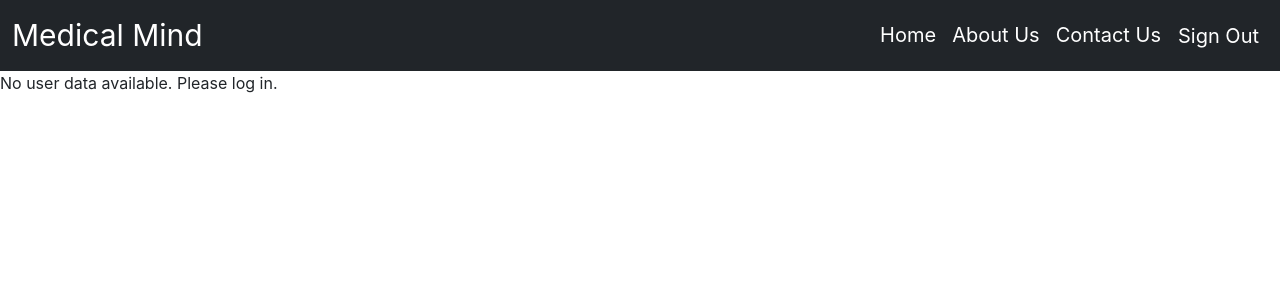
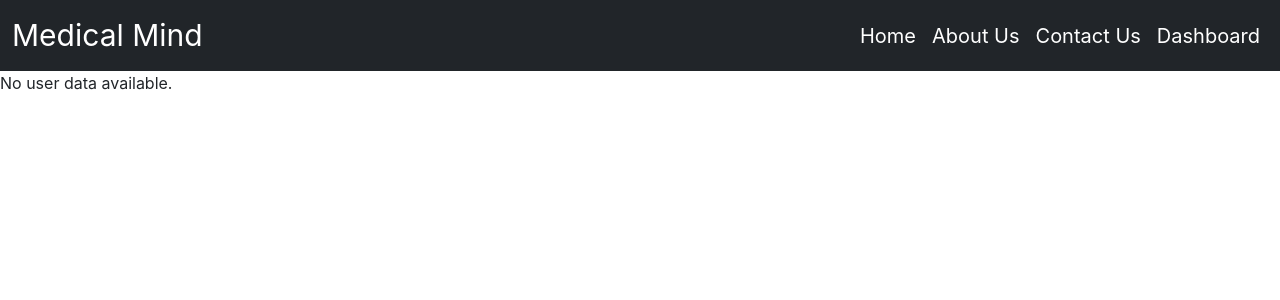
Before and after one commit to Talha-542/Medical-Mind, a React (Create React App) app: page /dashboard in a window 1280 px wide. Shown: the top 300 px of the page. Built offline with nearby package versions, Linux system fonts and the light colour scheme; no server answers; the database is empty; sample sign-in values are in the browser's storage.

Commit message:
Dashboard Access

```diff
--- a/src/components/Dashboard/Dashboard.js
+++ b/src/components/Dashboard/Dashboard.js
@@ -1,44 +1,69 @@
-import React from 'react';
-import { useLocation, useNavigate } from 'react-router-dom';
-import {  signOut } from 'firebase/auth';
-import { auth } from '../../firebaseConfig';
+import React, { useState, useEffect } from 'react';
+import { useNavigate } from 'react-router-dom';
+import { auth, db } from '../../firebaseConfig'; // Import Firestore
+import { signOut, onAuthStateChanged } from 'firebase/auth';
+import { doc, getDoc } from 'firebase/firestore'; // Import Firestore methods
 import styles from './Dashboard.module.css';
 
 export default function Dashboard() {
-  const location = useLocation();
+  const [userData, setUserData] = useState(null);
+  const [loading, setLoading] = useState(true);
   const navigate = useNavigate();
-  const { userData } = location.state || {};
 
-  if (!userData) {
-    return <p>No user data available. Please log in.</p>;
-  }
+  useEffect(() => {
+    const unsubscribe = onAuthStateChanged(auth, async (user) => {
+      if (user) {
+        try {
+          // Fetch additional user data from Firestore
+          const userDocRef = doc(db, 'users', user.uid); // Fetch doc by UID
+          const userDoc = await getDoc(userDocRef);
+
+          if (userDoc.exists()) {
+            setUserData(userDoc.data()); // Set the additional user data
+          } else {
+            console.error('No such user document!');
+          }
+        } catch (error) {
+          console.error('Error fetching user data:', error);
+        } finally {
+          setLoading(false); // Stop loading once data is fetched
+        }
+      } else {
+        navigate('/sign-in'); // Redirect to sign-in if not authenticated
+      }
+    });
+
+    return () => unsubscribe();
+  }, [navigate]);
 
   const handleSignOut = async () => {
     try {
       await signOut(auth);
       navigate('/sign-in');
     } catch (error) {
-      console.error('Error signing out: ', error);
+      console.error('Error signing out:', error);
     }
   };
 
+  if (loading) {
+    return <p>Loading user data...</p>;
+  }
+
+  if (!userData) {
+    return <p>No user data available.</p>;
+  }
+
   return (
     <div className={styles.dashboardContainer}>
-
       <div className={styles.sidebar}>
         <h2>Dashboard</h2>
         <ul>
           <li>Profile</li>
           <li>Settings</li>
-          <li> Notifications</li>
-          <li>
-            <button className={styles.logoutButton} onClick={handleSignOut}>
-              Logout
-            </button>
-          </li>
+          <li>Notifications</li>
+          <li onClick={handleSignOut}>Logout</li>
         </ul>
       </div>
-
       <div className={styles.mainContent}>
         <h1>Welcome, {userData.firstName} {userData.lastName}</h1>
         <div className={styles.userInfo}>
--- a/src/components/Header/Header.js
+++ b/src/components/Header/Header.js
@@ -9,9 +9,9 @@ export default function Header() {
     const navigate = useNavigate();
 
     useEffect(() => {
-        const unsubscribe = onAuthStateChanged(auth, (user) => {
-            if (user) {
-                setUser(user);
+        const unsubscribe = onAuthStateChanged(auth, (currentUser) => {
+            if (currentUser) {
+                setUser(currentUser);
             } else {
                 setUser(null);
             }
@@ -19,7 +19,6 @@ export default function Header() {
 
         return () => unsubscribe();
     }, []);
-
 
     const handleSignOut = async () => {
         try {
@@ -46,7 +45,10 @@ export default function Header() {
                             <Link to='/about-us' className='nav-link'>About Us</Link>
                             <Link to='/contact-us' className='nav-link'>Contact Us</Link>
                             {user ? (
-                                <button className='nav-link btn' onClick={handleSignOut}>Sign Out</button>
+                                <>
+                                    <Link to='/dashboard' className='nav-link'>Dashboard</Link>
+                                    {/* <button onClick={handleSignOut} className="nav-link btn btn-link text-white">Sign Out</button> */}
+                                </>
                             ) : (
                                 <Link to='/sign-in' className='nav-link'>Sign In</Link>
                             )}
```
